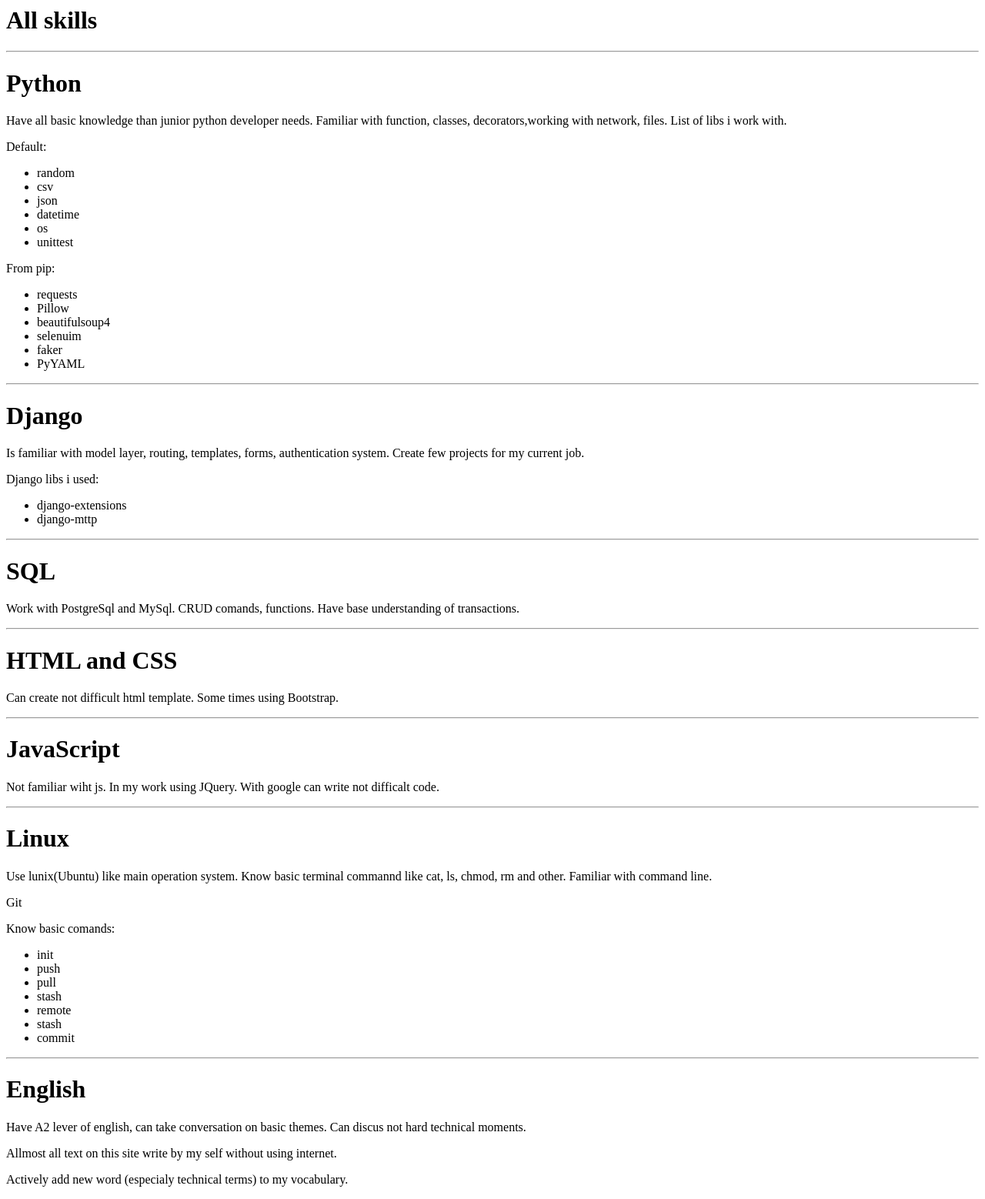
After one commit to Vladiuse/portfolio, a Django app: template portfolio/terminal/templates/terminal/files/skils/ALL_SKILLS.html in a window 1280 px wide. The commit adds this page. Shown: the whole page at 77% size. Run offline with Django 4.2, Linux system fonts and the light colour scheme; the template is opened without the code that fills it, so the values that code supplies are empty.

Commit message:
add skils files rename color theme to purple

```diff
--- /dev/null
+++ b/portfolio/terminal/templates/terminal/files/skils/ALL_SKILLS.html
@@ -0,0 +1,9 @@
+<h1>All skills</h1>
+<hr>
+{% include 'terminal/files/skils/python.py.html' %}<hr>
+{% include 'terminal/files/skils/django.py.html' %}<hr>
+{% include 'terminal/files/skils/SQL.sql.html' %}<hr>
+{% include 'terminal/files/skils/html_css.html' %}<hr>
+{% include 'terminal/files/skils/JavaScript.js.html' %}<hr>
+{% include 'terminal/files/skils/linux_git.sh.html' %}<hr>
+{% include 'terminal/files/skils/English.txt.html' %}
--- /dev/null
+++ b/portfolio/terminal/templates/terminal/files/skils/English.txt.html
@@ -0,0 +1,4 @@
+<h1>English</h1>
+<p>Have A2 lever of english, can take conversation on basic themes. Can discus not hard technical moments.</p>
+<p>Allmost all text on this site write by my self without using internet.</p>
+<p>Actively add new word (especialy technical terms) to my vocabulary.</p>
--- /dev/null
+++ b/portfolio/terminal/templates/terminal/files/skils/JavaScript.js.html
@@ -0,0 +1,2 @@
+<h1>JavaScript</h1>
+<p>Not familiar wiht js. In my work using JQuery. With google can write not difficalt code.</p>
--- /dev/null
+++ b/portfolio/terminal/templates/terminal/files/skils/SQL.sql.html
@@ -0,0 +1,2 @@
+<h1>SQL</h1>
+<p>Work with PostgreSql and MySql. CRUD comands, functions. Have base understanding of transactions.</p>
--- /dev/null
+++ b/portfolio/terminal/templates/terminal/files/skils/django.py.html
@@ -0,0 +1,7 @@
+<h1>Django</h1>
+<p>Is familiar with model layer, routing, templates, forms, authentication system. Create few projects for my current job.</p>
+<p>Django libs i used:</p>
+<ul>
+    <li>django-extensions</li>
+    <li>django-mttp</li>
+</ul>
--- a/portfolio/terminal/templates/terminal/files/skils/html_css.html
+++ b/portfolio/terminal/templates/terminal/files/skils/html_css.html
@@ -0,0 +1,2 @@
+<h1>HTML and CSS</h1>
+<p>Can create not difficult html template. Some times using Bootstrap.</p>
--- /dev/null
+++ b/portfolio/terminal/templates/terminal/files/skils/linux_git.sh.html
@@ -0,0 +1,13 @@
+<h1>Linux</h1>
+<p>Use lunix(Ubuntu) like main operation system. Know basic terminal commannd like cat, ls, chmod, rm and other. Familiar with command line.</p>
+<p>Git</p>
+<p>Know basic comands:</p>
+<ul>
+    <li>init</li>
+    <li>push</li>
+    <li>pull</li>
+    <li>stash</li>
+    <li>remote</li>
+    <li>stash</li>
+    <li>commit</li>
+</ul>
--- /dev/null
+++ b/portfolio/terminal/templates/terminal/files/skils/python.py.html
@@ -0,0 +1,20 @@
+<h1>Python</h1>
+<p>Have all basic knowledge than junior python developer needs. Familiar with function, classes, decorators,working with network, files. List of libs i work with.</p>
+<p>Default:</p>
+<ul>
+    <li>random</li>
+    <li>csv</li>
+    <li>json</li>
+    <li>datetime</li>
+    <li>os</li>
+    <li>unittest</li>
+</ul>
+<p>From pip:</p>
+<ul>
+    <li>requests</li>
+    <li>Pillow</li>
+    <li>beautifulsoup4</li>
+    <li>selenuim</li>
+    <li>faker</li>
+    <li>PyYAML</li>
+</ul>
```
Also changed, not shown: portfolio/terminal/templates/terminal/index.html (+9 -10 lines), portfolio/terminal/templates/terminal/files/skils/English.txt (deleted), portfolio/terminal/templates/terminal/files/skils/JavaScript.js (deleted), portfolio/terminal/templates/terminal/files/skils/SQL.sql (deleted), portfolio/terminal/templates/terminal/files/skils/django.py (deleted), portfolio/terminal/templates/terminal/files/skils/python.py (deleted), 1 other file.
